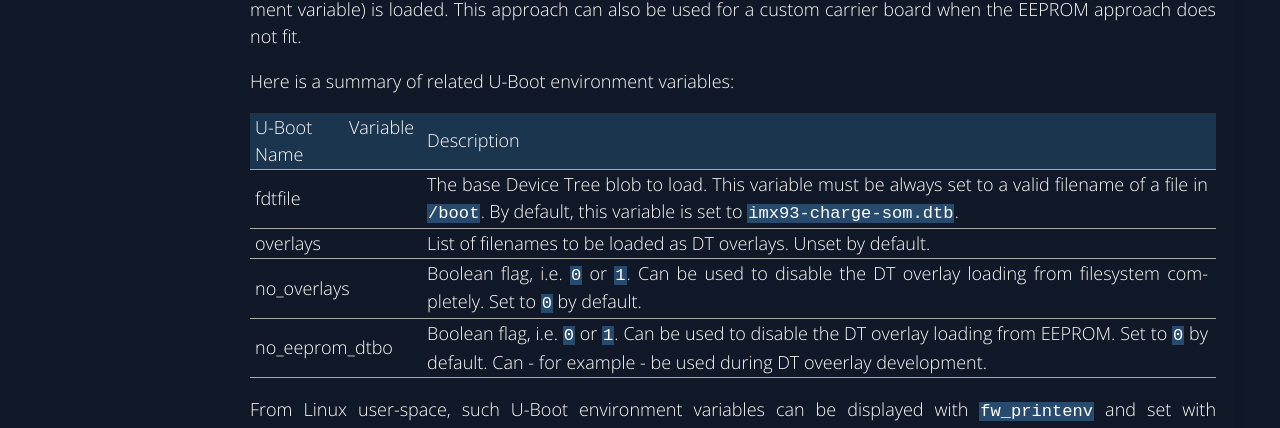
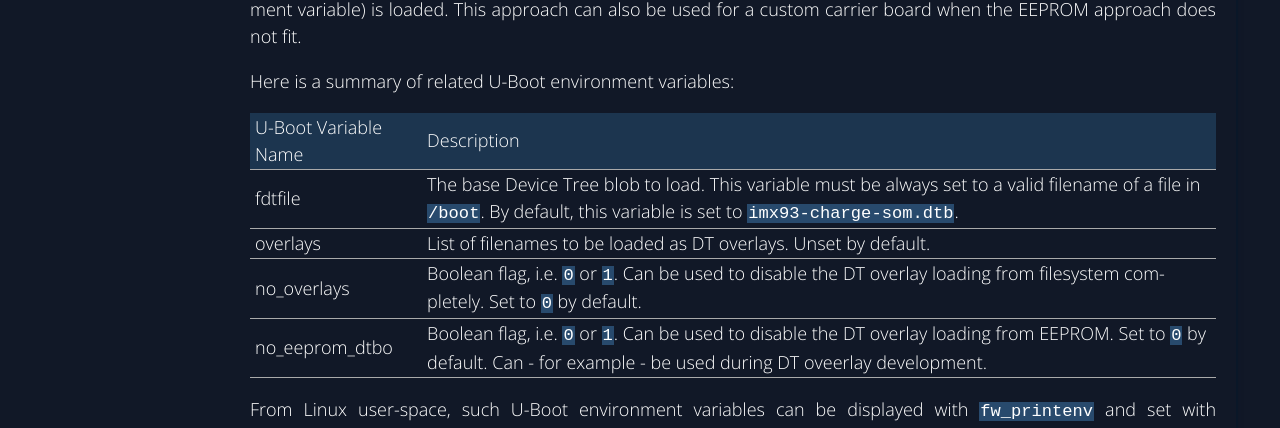
Before and after one commit to chargebyte/chargebyte-docs, a Sphinx documentation site: the page built from docs/source/carrierboard_development.rst, in a window 1280 px wide. Shown: the part 3373-3801 px from the top of the page. Built offline with Sphinx 7.4.7, drawn with Linux system fonts in a browser that asks for light colours.

Commit message:
fix: prevent stretched words in documentation tables
- Overrides justified paragraph alignment inside table headers and cells.
- Fixes stretched words in multi-line table headers, such as German Eichrecht
  Supported, where German and Eichrecht were spaced too far apart.

Signed-off-by: Fabian Hartung <fabian.hartung@chargebyte.com>

```diff
--- a/docs/source/_static/css/cb_theme.css
+++ b/docs/source/_static/css/cb_theme.css
@@ -202,6 +202,11 @@ dl.field-list>dt {
   background-color: #1c354f !important;
 }
 
+.document .bodywrapper table.docutils th p,
+.document .bodywrapper table.docutils td p {
+  text-align: left !important;
+}
+
 .document .bodywrapper .note {
   background-color: #1c354f !important;
 }
```
